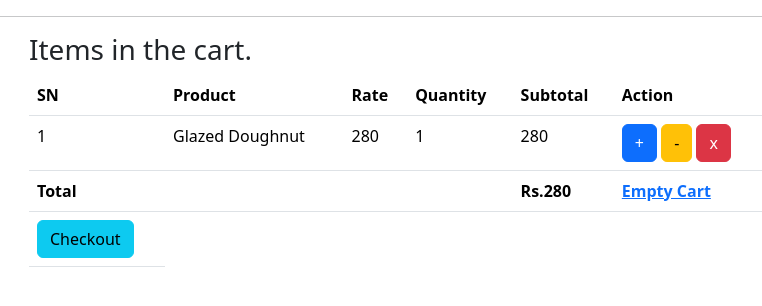
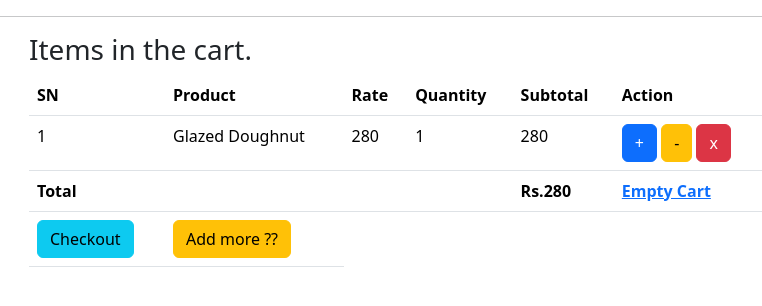
Before and after one commit to Zenzo41/ecomproject, a Django app: template templates/mycart.html in a window 1280 px wide. Shown: the part 56-362 px from the top of the page, without its empty margins (53-815 px from the left). Run offline with Django 4.2, Linux system fonts and the light colour scheme; the template is opened without the code that fills it: values that come from a table or form of the project are taken from there, others are empty; data comes from the database, SQL or seed files in the repository; both versions use the stored data as it was after the commit.

Commit message:
add more button added

```diff
--- a/templates/mycart.html
+++ b/templates/mycart.html
@@ -44,6 +44,8 @@
                     {% if cart.cartproduct_set.all %}
                     <tr>
                         <th><a class="btn btn-info" href="{% url 'ecomapp:checkout' %}">Checkout</a></th>
+                        <th><a class="btn btn-warning" href="{% url 'ecomapp:home' %}">Add more ??</a></th>
+
                     </tr>
                     {% endif %}
 
```
Also changed, not shown: db.sqlite3.
